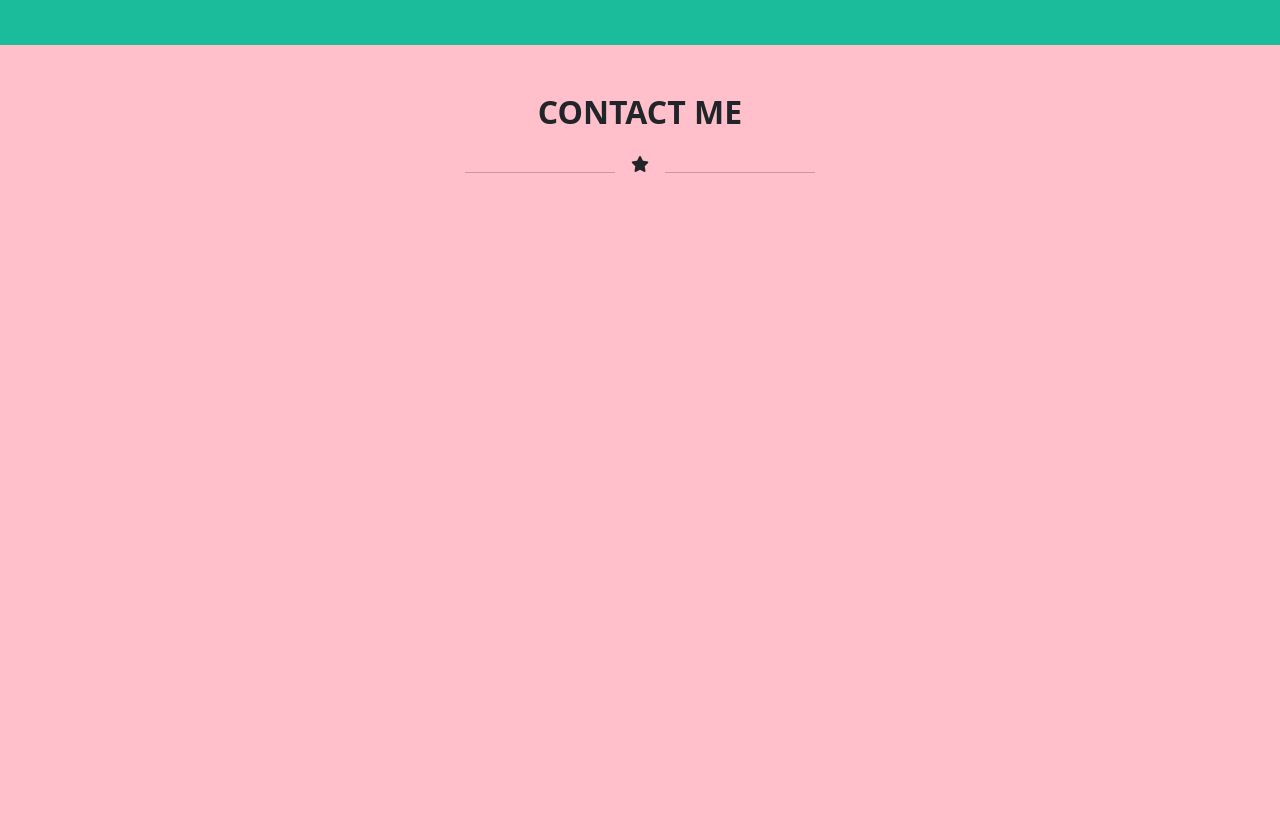
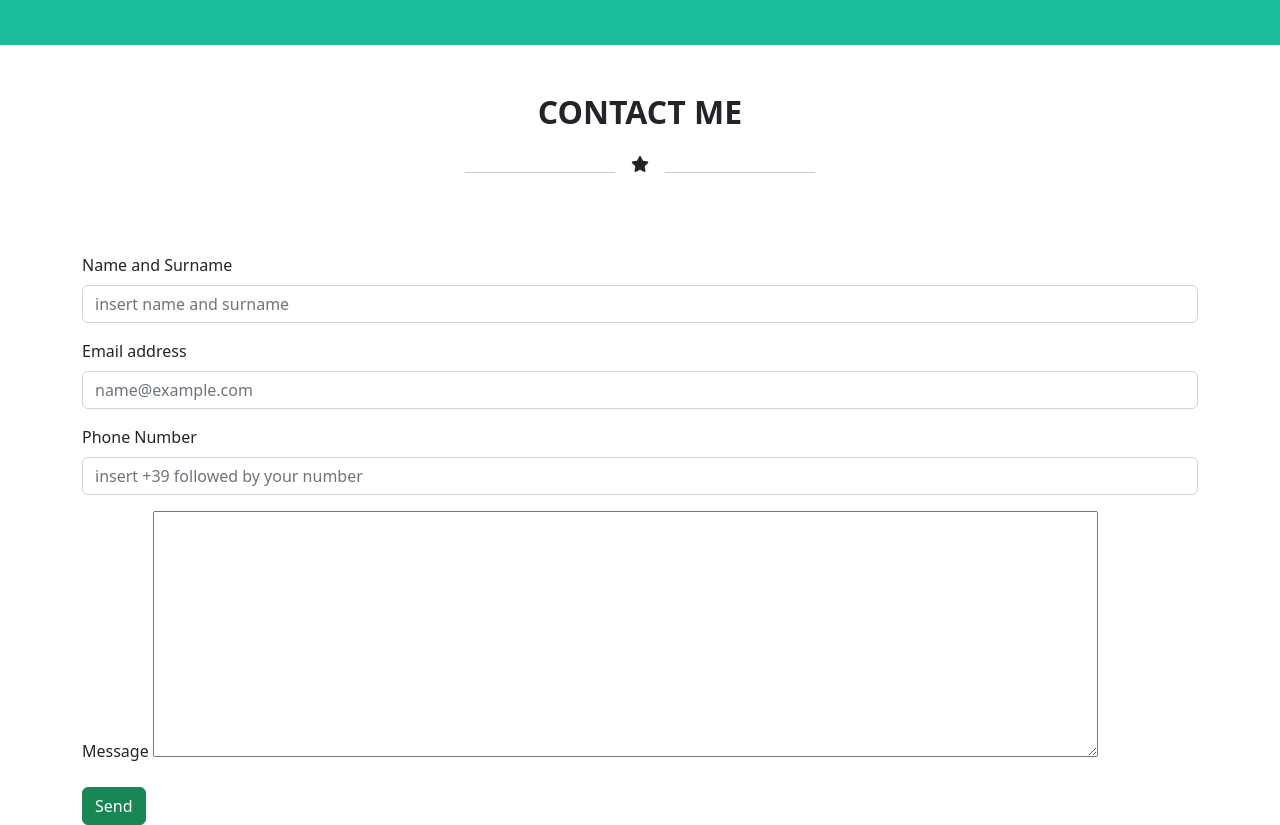
Before and after one commit to SofiaDiBlasi/html-css-bootstrap-freelancer, a plain HTML site: page index.html in a window 1280 px wide. Shown: the part 1567-2392 px from the top of the page. Before the commit the page ends 1820 px from the top, so only its background shows below. Drawn offline with nearby package versions, Linux system fonts and the light colour scheme.

Commit message:
form section

```diff
--- a/css/style.css
+++ b/css/style.css
@@ -1,8 +1,3 @@
-/*colore del body solo per regolarmi sulle scritte bianche poi lo tolgo*/
-body {
-    background-color: pink;
-}
-
 .blue_bg {
     background-color: #2c3e50;
 }
--- a/index.html
+++ b/index.html
@@ -129,6 +129,33 @@
             </div>
         </div>
       </div>
+      <!--FORM-->
+        <div class="container text-start">
+          <form>
+            <!--NOME E COGNOME-->
+            <div class="mb-3">
+              <label for="exampleInputEmail1" class="form-label">Name and Surname</label>
+              <input type="email" class="form-control" id="floatingInput" placeholder="insert name and surname">
+            </div>
+            <!--EMAIL-->
+            <div class="mb-3">
+              <label for="exampleInputEmail1" class="form-label">Email address</label>
+              <input type="email" class="form-control" id="floatingInput" placeholder="name@example.com">
+            </div>
+            <!--CELLULARE-->
+            <div class="mb-3">
+              <label for="exampleInputPassword1" class="form-label">Phone Number</label>
+              <input type="email" class="form-control" id="floatingInput" placeholder="insert +39 followed by your number">
+            </div>
+            <!--MESSAGGIO-->
+            <div class="mb-3">
+              <label for="exampleInputPassword1" class="form-label">Message</label>
+              <textarea name="" id="" cols="100" rows="10"></textarea>
+            </div>
+            <!--BOTTONE SUBMIT-->
+            <button type="button" class="btn btn-success">Send</button>
+          </form>
+      </div>
     </main>
 
     <footer></footer>
```
Lines whose indentation alone changed are shown as unchanged.
